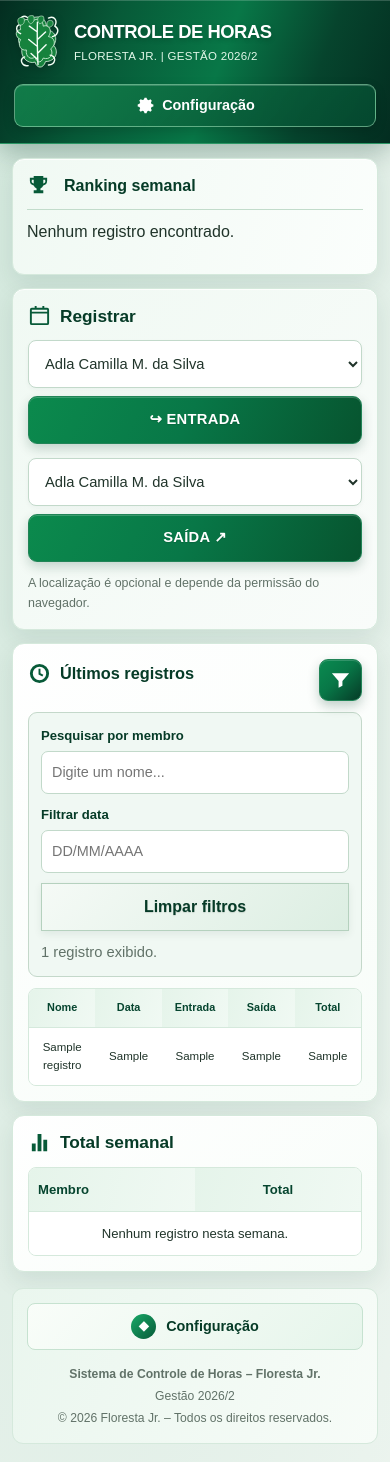
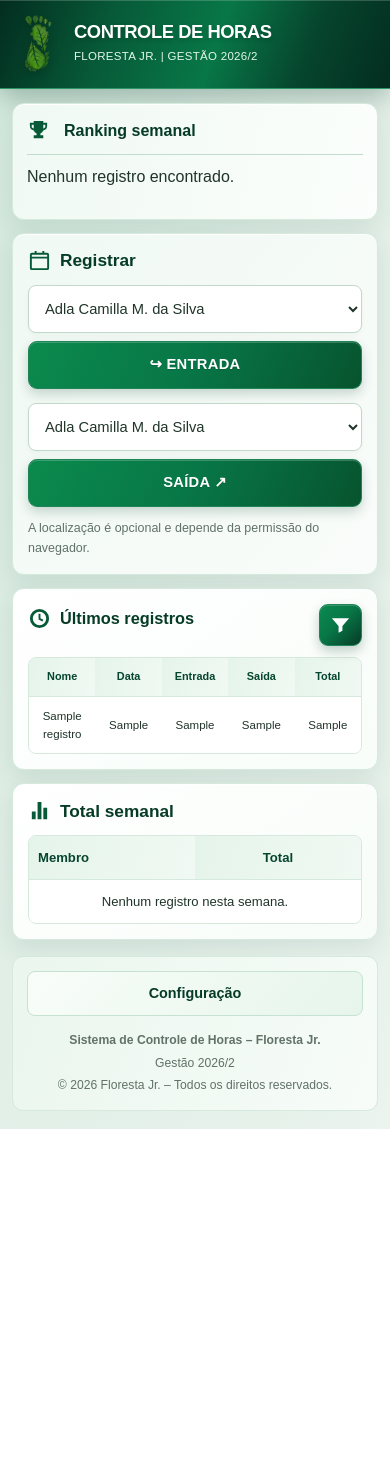
Before and after one commit to qualidadeflorestajr-dot/ControleHoras3.0, a Flask app: page / in a window 390 px wide. After the commit the page ends 1129 px from the top, so only its background shows below. Run offline with Flask 3, Linux system fonts and the light colour scheme; data comes from the database, SQL or seed files in the repository; tables that the repository leaves empty hold one stand-in row (values such as "Sample post").

Commit message:
Aplica interface responsiva e logo da Floresta Jr. na main

```diff
--- a/static/style.css
+++ b/static/style.css
@@ -266,3 +266,55 @@ body.pagina-inicial { width: 100%; max-width: 100%; margin: 0 auto; padding: 0 0
     .pagina-inicial th { font-size: .62rem; }
     .pagina-inicial td { font-size: .66rem; }
 }
+
+
+/* Ajustes solicitados para a interface responsiva e a logo original. */
+.pagina-inicial .marca-folha {
+    display: flex;
+    align-items: center;
+    justify-content: center;
+    flex: 0 0 auto;
+    overflow: visible;
+}
+.pagina-inicial .logo-floresta {
+    display: block;
+    width: 100%;
+    height: 100%;
+    object-fit: contain;
+    object-position: center;
+}
+.pagina-inicial .botao-configuracao { display: none !important; }
+.pagina-inicial .mini-folha { display: none !important; }
+.pagina-inicial .filtros-tabela[hidden] { display: none !important; }
+
+@media (min-width: 900px) {
+    .pagina-inicial .topo-conteudo {
+        width: min(100% - 48px, 1120px);
+        max-width: 1120px;
+        min-height: 122px;
+        padding: 18px 0;
+        flex-wrap: nowrap;
+    }
+    .pagina-inicial .marca-site { flex: 1 1 auto; }
+    .pagina-inicial .marca-folha { width: 78px; height: 94px; }
+    .pagina-inicial .marca-site h1 { font-size: 2rem; }
+    .pagina-inicial .marca-site p { font-size: .95rem; }
+    .pagina-inicial .container {
+        width: min(100% - 48px, 1120px);
+        max-width: 1120px;
+        padding: 0;
+    }
+    .pagina-inicial .card { padding: 24px 28px; margin-bottom: 20px; }
+    .pagina-inicial .bloco-ranking { display: grid; grid-template-columns: 210px minmax(0,1fr); }
+    .pagina-inicial .titulo-ranking { padding: 0 20px 0 0; margin: 0; border-right: 1px solid #C2DCCB; border-bottom: 0; }
+    .pagina-inicial .ranking { display: flex; flex-wrap: wrap; }
+    .pagina-inicial .linha-registro { grid-template-columns: repeat(2, minmax(0,1fr)); }
+    .pagina-inicial .linha-registro form { grid-template-columns: minmax(0,1fr); }
+    .pagina-inicial .footer-painel { flex-direction: row; align-items: center; }
+    .pagina-inicial .texto-footer, .pagina-inicial .texto-footer p, .pagina-inicial .texto-footer small { text-align: left; }
+}
+@media (max-width: 899px) {
+    .pagina-inicial .topo-conteudo { max-width: 520px; }
+    .pagina-inicial .container { max-width: 520px; }
+    .pagina-inicial .linha-registro { grid-template-columns: minmax(0,1fr); }
+}
--- a/templates/index.html
+++ b/templates/index.html
@@ -10,34 +10,13 @@
 <header class="topo-site">
     <div class="topo-conteudo">
         <div class="marca-site">
-            <div class="marca-folha" aria-hidden="true">
-                <svg viewBox="0 0 80 100" role="img">
-                    <g fill="#16823D" stroke="#D9F5DF" stroke-width="1.4">
-                        <path d="M40 5C22 5 15 20 20 34C5 31 2 48 13 58C8 73 22 87 35 83C38 94 49 95 53 82C70 82 77 65 67 54C77 39 64 25 54 29C57 14 49 5 40 5Z"/>
-                        <path d="M25 10C14 7 7 16 10 27C0 27 0 40 10 44C4 54 11 64 20 62C18 74 28 80 35 74C37 84 45 86 49 76C60 80 68 70 62 60C73 52 68 40 58 39C66 28 58 17 49 21C49 10 37 5 31 13Z"/>
-                    </g>
-                    <g fill="none" stroke="#F4FFF6" stroke-width="2.4" stroke-linecap="round" stroke-linejoin="round">
-                        <path d="M40 87C39 65 38 42 39 14M39 31L25 21M39 44L53 31M39 56L24 44M39 68L54 53M39 78L28 68"/>
-                        <path d="M22 6C13 0 6 8 10 18C1 19 1 30 10 34M58 7C69 2 74 12 69 21C78 26 74 37 65 39M17 74C7 78 12 91 23 89M61 71C73 74 70 87 58 88"/>
-                    </g>
-                    <g fill="#16823D" stroke="#D9F5DF" stroke-width="1">
-                        <path d="M16 7C6 3 2 11 8 19C14 20 18 15 16 7Z"/>
-                        <path d="M32 3C21 1 19 10 27 17C33 15 35 9 32 3Z"/>
-                        <path d="M49 4C40 1 36 10 43 17C49 15 52 10 49 4Z"/>
-                        <path d="M65 12C56 8 52 17 59 23C65 22 68 17 65 12Z"/>
-                    </g>
-                </svg>
-            </div>
+            <div class="marca-folha"><img src="{{ url_for('static', filename='img/logo_floresta_jr.webp') }}" alt="Logo Floresta Jr." class="logo-floresta"></div>
             <div>
                 <h1>CONTROLE DE HORAS</h1>
                 <p>FLORESTA JR. | GESTÃO 2026/2</p>
             </div>
         </div>
-        <a href="{{ url_for('admin') }}" class="botao-configuracao">
-            <svg viewBox="0 0 24 24" aria-hidden="true"><path d="M12 8.2a3.8 3.8 0 1 0 0 7.6 3.8 3.8 0 0 0 0-7.6Zm9 4.9v-2.2l-2.1-.7a7.5 7.5 0 0 0-.7-1.7l1-2-1.6-1.6-2 1a7.5 7.5 0 0 0-1.7-.7L13.2 3h-2.3l-.7 2.1a7.5 7.5 0 0 0-1.7.7l-2-1-1.6 1.6 1 2a7.5 7.5 0 0 0-.7 1.7l-2.1.7v2.3l2.1.7a7.5 7.5 0 0 0 .7 1.7l-1 2 1.6 1.6 2-1a7.5 7.5 0 0 0 1.7.7l.7 2.1h2.3l.7-2.1a7.5 7.5 0 0 0 1.7-.7l2 1 1.6-1.6-1-2a7.5 7.5 0 0 0 .7-1.7l2.1-.7Z" fill="currentColor"/></svg>
-            Configuração
-        </a>
-    </div>
+        </div>
 </header>
 
 <main class="container">
@@ -133,7 +112,7 @@
     </section>
 
     <footer class="footer footer-painel">
-        <a href="{{ url_for('admin') }}" class="link-area-admin"><span class="mini-folha" aria-hidden="true">◆</span> Configuração</a>
+        <a href="{{ url_for('admin') }}" class="link-area-admin">Configuração</a>
         <div class="texto-footer">
             <p><strong>Sistema de Controle de Horas – Floresta Jr.</strong></p>
             <p>Gestão 2026/2</p>
```
Also changed, not shown: static/img/logo_floresta_jr.webp (added).
